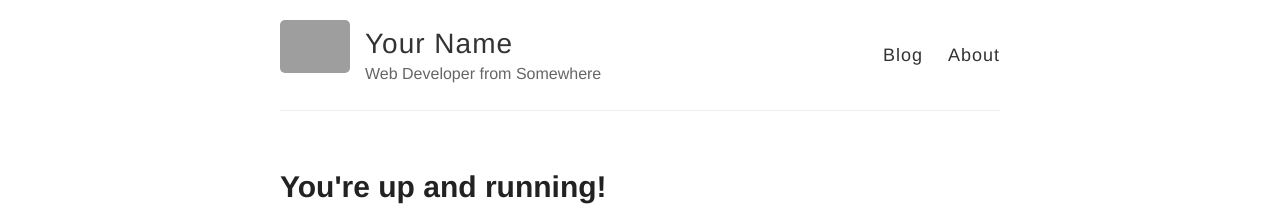
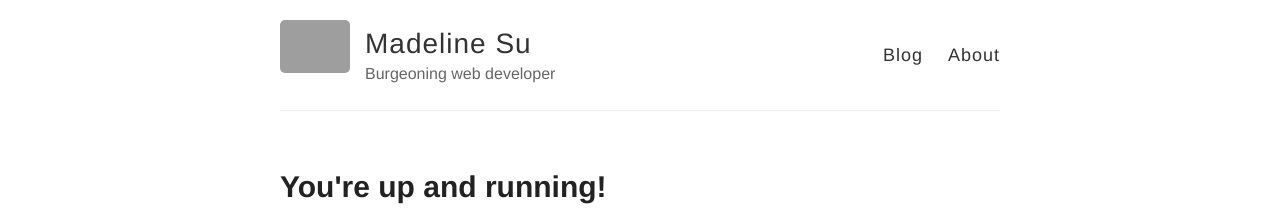
Before and after one commit to sadelinemu/sadelinemu.github.io, a Jekyll site: the page built from _posts/2014-3-3-Hello-World.md, in a window 1280 px wide. Shown: the top 222 px of the page. Built offline with Jekyll 4.4.1, drawn with Linux system fonts in a browser that asks for light colours; grey boxes are pictures that could not be loaded.

Commit message:
Update _config.yml

```diff
--- a/_config.yml
+++ b/_config.yml
@@ -3,13 +3,13 @@
 #
 
 # Name of your site (displayed in the header)
-name: Your Name
+name: Madeline Su
 
 # Short bio or description (displayed in the header)
-description: Web Developer from Somewhere
+description: Burgeoning web developer
 
 # URL of your avatar or profile pic (you could use your GitHub profile pic)
-avatar: https://raw.githubusercontent.com/barryclark/jekyll-now/master/images/jekyll-logo.png
+avatar: https://i.postimg.cc/brzMfd2Y/53380635-2723654624342162-5705625548907085824-o.jpg
 
 #
 # Flags below are optional
```
